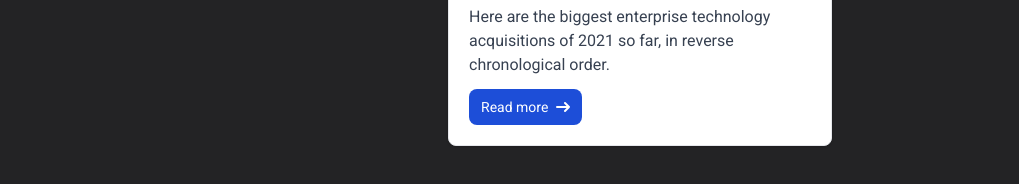
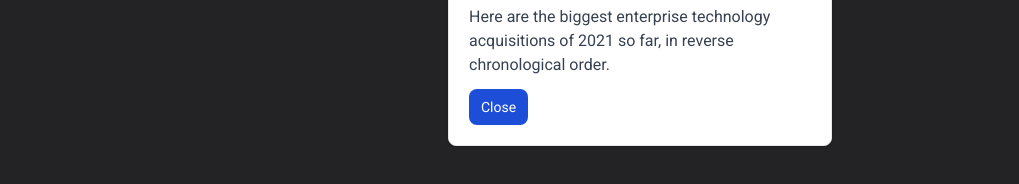
Before and after one commit to dikology/dikology.github.io, an Astro site: page /gallery-details in a window 1280 px wide. Shown: the part 514-698 px from the top of the page, without its empty margins (0-1019 px from the left). Built offline with nearby package versions, Linux system fonts and the light colour scheme; Astro itself is replaced by a stand-in of ours.

Commit message:
gallery updates

```diff
--- a/src/components/Gallery.astro
+++ b/src/components/Gallery.astro
@@ -11,17 +11,21 @@
 }
 
 const columns = chunkPosts(galleryPosts, Math.ceil(galleryPosts.length / 4));
+
+const { withoutImage } = Astro.props;
 ---
 <section class="grid grid-cols-2 md:grid-cols-4 gap-4">
   {columns.map((column, index) => (
     <div class="grid gap-4">
       {column.map((post) => (
         <div>
-          <img
-            class="h-auto max-w-full rounded-lg"
-            src={post.frontmatter.image}
-            alt={post.frontmatter.title}
-          />
+          <a href="/gallery-details" >
+            <img
+              class="h-auto max-w-full rounded-lg"
+              src={post.frontmatter.image}
+              alt={post.frontmatter.title}
+            />
+          </a>
         </div>
       ))}
     </div>
--- a/src/components/Modal.astro
+++ b/src/components/Modal.astro
@@ -1,22 +1,34 @@
-<div class="absolute h-full w-full bg-zinc-800/70 top-0 bottom-0 z-50 flex items-center justify-center">
-
-
-    <div class="max-w-sm bg-white border border-gray-200 rounded-lg shadow dark:bg-gray-800 dark:border-gray-700">
+<div
+    class="absolute h-full w-full bg-zinc-800/70 top-0 bottom-0 z-50 flex items-center justify-center"
+>
+    <div
+        class="max-w-sm bg-white border border-gray-200 rounded-lg shadow dark:bg-gray-800 dark:border-gray-700"
+    >
         <a href="#">
-            <img class="rounded-t-lg" src="/docs/images/blog/image-1.jpg" alt="" />
+            <img
+                class="rounded-t-lg"
+                src="/docs/images/blog/image-1.jpg"
+                alt=""
+            />
         </a>
         <div class="p-5">
             <a href="#">
-                <h5 class="mb-2 text-2xl font-bold tracking-tight text-gray-900 dark:text-white">Noteworthy technology acquisitions 2021</h5>
+                <h5
+                    class="mb-2 text-2xl font-bold tracking-tight text-gray-900 dark:text-white"
+                >
+                    Noteworthy technology acquisitions 2021
+                </h5>
             </a>
-            <p class="mb-3 font-normal text-gray-700 dark:text-gray-400">Here are the biggest enterprise technology acquisitions of 2021 so far, in reverse chronological order.</p>
-            <a href="#" class="inline-flex items-center px-3 py-2 text-sm font-medium text-center text-white bg-blue-700 rounded-lg hover:bg-blue-800 focus:ring-4 focus:outline-none focus:ring-blue-300 dark:bg-blue-600 dark:hover:bg-blue-700 dark:focus:ring-blue-800">
-                Read more
-                <svg class="rtl:rotate-180 w-3.5 h-3.5 ms-2" aria-hidden="true" xmlns="http://www.w3.org/2000/svg" fill="none" viewBox="0 0 14 10">
-                    <path stroke="currentColor" stroke-linecap="round" stroke-linejoin="round" stroke-width="2" d="M1 5h12m0 0L9 1m4 4L9 9"/>
-                </svg>
+            <p class="mb-3 font-normal text-gray-700 dark:text-gray-400">
+                Here are the biggest enterprise technology acquisitions of 2021
+                so far, in reverse chronological order.
+            </p>
+            <a
+                href="/gallery-2"
+                class="inline-flex items-center px-3 py-2 text-sm font-medium text-center text-white bg-blue-700 rounded-lg hover:bg-blue-800 focus:ring-4 focus:outline-none focus:ring-blue-300 dark:bg-blue-600 dark:hover:bg-blue-700 dark:focus:ring-blue-800"
+            >
+                Close
             </a>
         </div>
     </div>
-
 </div>
--- a/src/pages/gallery-details.astro
+++ b/src/pages/gallery-details.astro
@@ -4,6 +4,7 @@
 import Modal from '../components/Modal.astro';
 
 const pageTitle = "gallery";
+console.log(Astro.props)
 ---
 <Layout title={pageTitle}>
     <Gallery/>
```
Also changed, not shown: src/pages/gallery-2.astro (+4 -3 lines).
